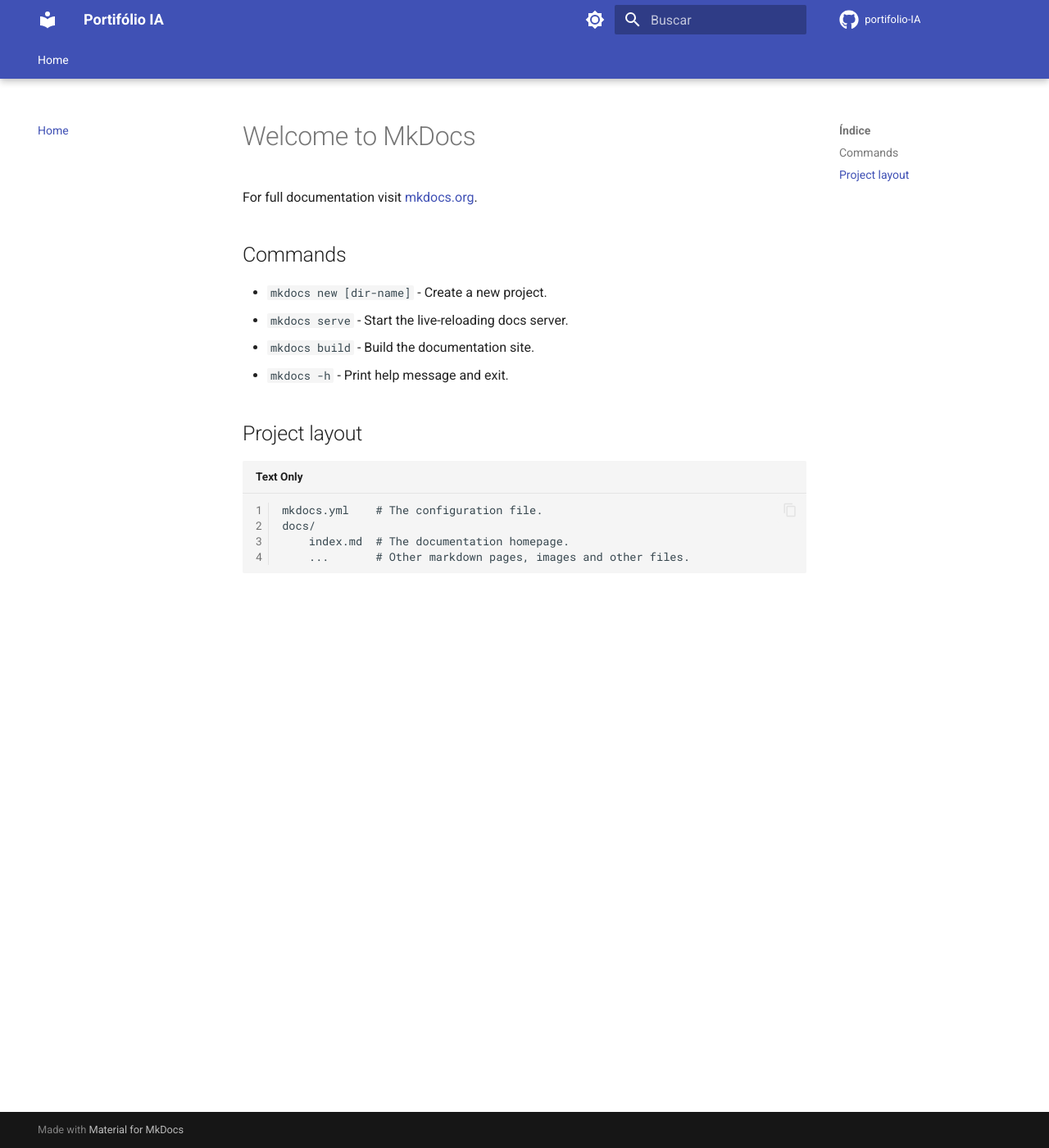
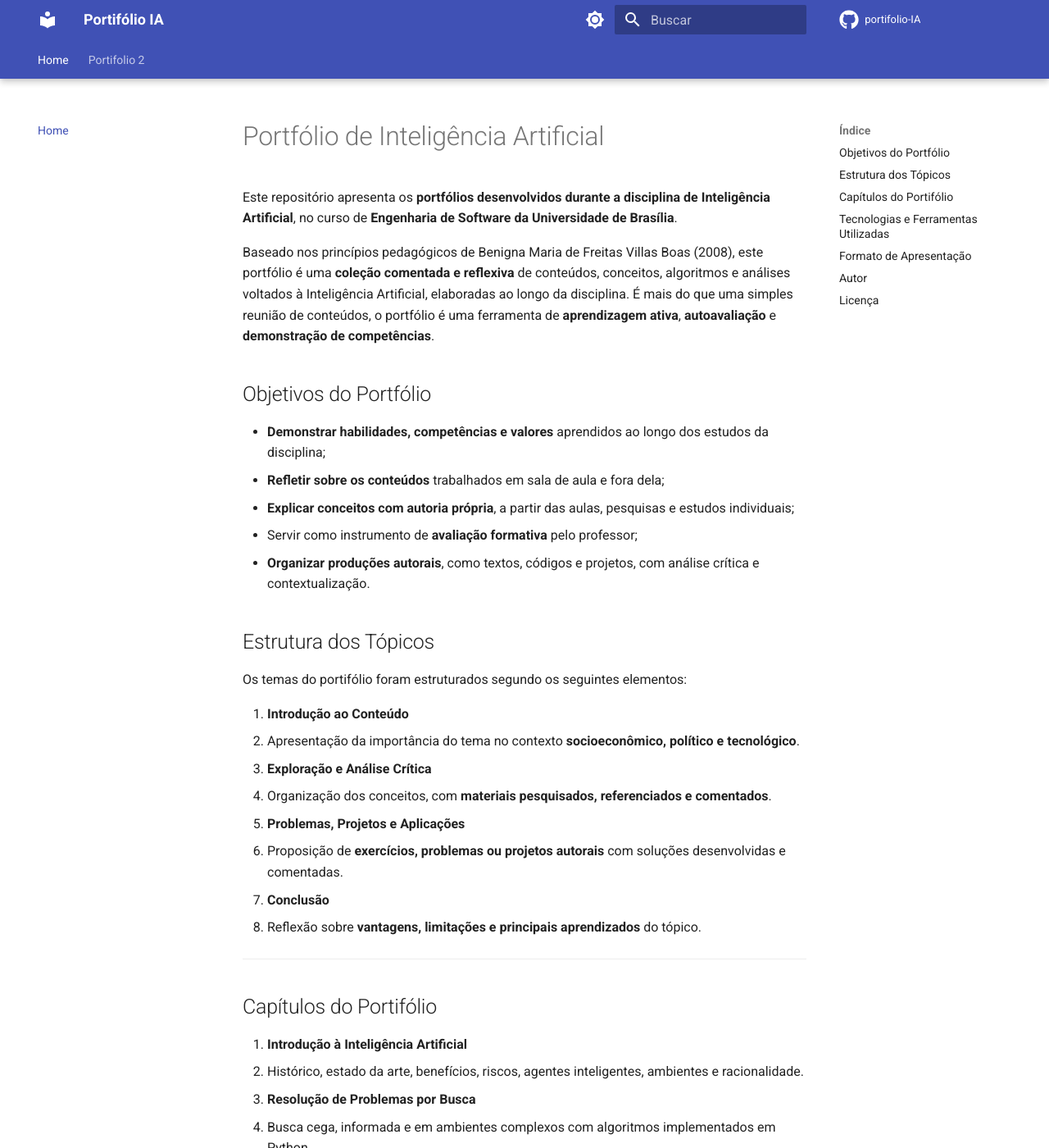
Before and after one commit to JeffersonSenaa/portifolio-IA, an MkDocs documentation site: the page built from docs/index.md, in a window 1280 px wide and 1400 px high. Shown: the whole window at 82% size. Built offline with MkDocs 1.6.1 and Material for MkDocs 9.7.7, drawn with Linux system fonts in a browser that asks for light colours; comment, search, counter and statistics services are not loaded; some of the changed text lies outside the part shown.

Commit message:
Adição do portifolio 2

```diff
--- a/docs/index.md
+++ b/docs/index.md
@@ -1,17 +1,81 @@
-# Welcome to MkDocs
+# Portfólio de Inteligência Artificial
 
-For full documentation visit [mkdocs.org](https://www.mkdocs.org).
+Este repositório apresenta os **portfólios desenvolvidos durante a disciplina de Inteligência Artificial**, no curso de **Engenharia de Software da Universidade de Brasília**.
 
-## Commands
+Baseado nos princípios pedagógicos de Benigna Maria de Freitas Villas Boas (2008), este portfólio é uma **coleção comentada e reflexiva** de conteúdos, conceitos, algoritmos e análises voltados à Inteligência Artificial, elaboradas ao longo da disciplina. É mais do que uma simples reunião de conteúdos, o portfólio é uma ferramenta de **aprendizagem ativa**, **autoavaliação** e **demonstração de competências**.
 
-* `mkdocs new [dir-name]` - Create a new project.
-* `mkdocs serve` - Start the live-reloading docs server.
-* `mkdocs build` - Build the documentation site.
-* `mkdocs -h` - Print help message and exit.
 
-## Project layout
+## Objetivos do Portfólio
 
-    mkdocs.yml    # The configuration file.
-    docs/
-        index.md  # The documentation homepage.
-        ...       # Other markdown pages, images and other files.
+-  **Demonstrar habilidades, competências e valores** aprendidos ao longo dos estudos da disciplina;
+-  **Refletir sobre os conteúdos** trabalhados em sala de aula e fora dela;
+-  **Explicar conceitos com autoria própria**, a partir das aulas, pesquisas e estudos individuais;
+-  Servir como instrumento de **avaliação formativa** pelo professor;
+-  **Organizar produções autorais**, como textos, códigos e projetos, com análise crítica e contextualização.
+
+
+##  Estrutura dos Tópicos
+
+Os temas do portifólio foram estruturados segundo os seguintes elementos:
+
+1. **Introdução ao Conteúdo**
+   - Apresentação da importância do tema no contexto **socioeconômico, político e tecnológico**.
+2. **Exploração e Análise Crítica**
+   - Organização dos conceitos, com **materiais pesquisados, referenciados e comentados**.
+3. **Problemas, Projetos e Aplicações**
+   - Proposição de **exercícios, problemas ou projetos autorais** com soluções desenvolvidas e comentadas.
+4. **Conclusão**
+   - Reflexão sobre **vantagens, limitações e principais aprendizados** do tópico.
+
+---
+
+##  Capítulos do Portifólio
+
+1. **Introdução à Inteligência Artificial**
+   - Histórico, estado da arte, benefícios, riscos, agentes inteligentes, ambientes e racionalidade.
+2. **Resolução de Problemas por Busca**
+   - Busca cega, informada e em ambientes complexos com algoritmos implementados em Python.
+3. **Problemas de Satisfação de Restrições**
+   - Modelagem e resolução de CSPs (Constraint Satisfaction Problems).
+4. **Agentes Lógicos**
+   - Representação do conhecimento e inferência por meio da lógica proposicional e de predicados.
+5. **Incerteza e Redes Bayesianas**
+   - Probabilidade, inferência bayesiana, filtros de Kalman e raciocínio probabilístico ao longo do tempo.
+6. **Aprendizado de Máquina**
+   - Fundamentos do aprendizado supervisionado, não supervisionado e suas aplicações práticas.
+
+---
+
+##  Tecnologias e Ferramentas Utilizadas
+
+- [Python](https://www.python.org/) – Implementação dos algoritmos
+- [MkDocs](https://www.mkdocs.org/) – Estrutura e navegação do portfólio
+- [MkDocs Material](https://squidfunk.github.io/mkdocs-material/) – Tema visual moderno
+- [Jupyter Notebooks](https://jupyter.org/) – Códigos interativos e análises (quando aplicável)
+
+---
+
+##  Formato de Apresentação
+
+Este portfólio utiliza o **formato de relatório estruturado com navegação digital**, utilizando o **MkDocs**. Outras formas, como fichamento, mapa mental ou vídeo, poderão ser adicionadas conforme a necessidade.
+
+Todos os materiais são **referenciados** e **comentados**, em conformidade com os critérios de avaliação da disciplina.
+
+---
+
+##  Autor
+
+**Jefferson Sena**   [LinkedIn](https://www.linkedin.com/in/jeffersonsenaa) | [GitHub](https://github.com/JeffersonSenaa) </br>
+Estudante de Engenharia de Software - Universidade de Brasília (UnB)
+Repositório acadêmico desenvolvido para a disciplina de Inteligência Artificial
+
+---
+
+##  Licença
+
+Este material é disponibilizado sob a [Licença MIT](LICENSE). Uso educacional incentivado.
+
+---
+
+> “O portfólio é um instrumento de avaliação e reflexão que permite que o estudante se reconheça em sua própria trajetória de aprendizagem.”
+> — *Benigna Maria de Freitas Villas Boas (2008)*
--- a/mkdocs.yml
+++ b/mkdocs.yml
@@ -45,3 +45,4 @@ extra_css:
 
 nav:
   - Home: index.md
+  - Portifolio 2: portifolio-2.md
```
Also changed, not shown: docs/portifolio-2.md (added, +422 -0 lines), img/LOGO2.png (added).
